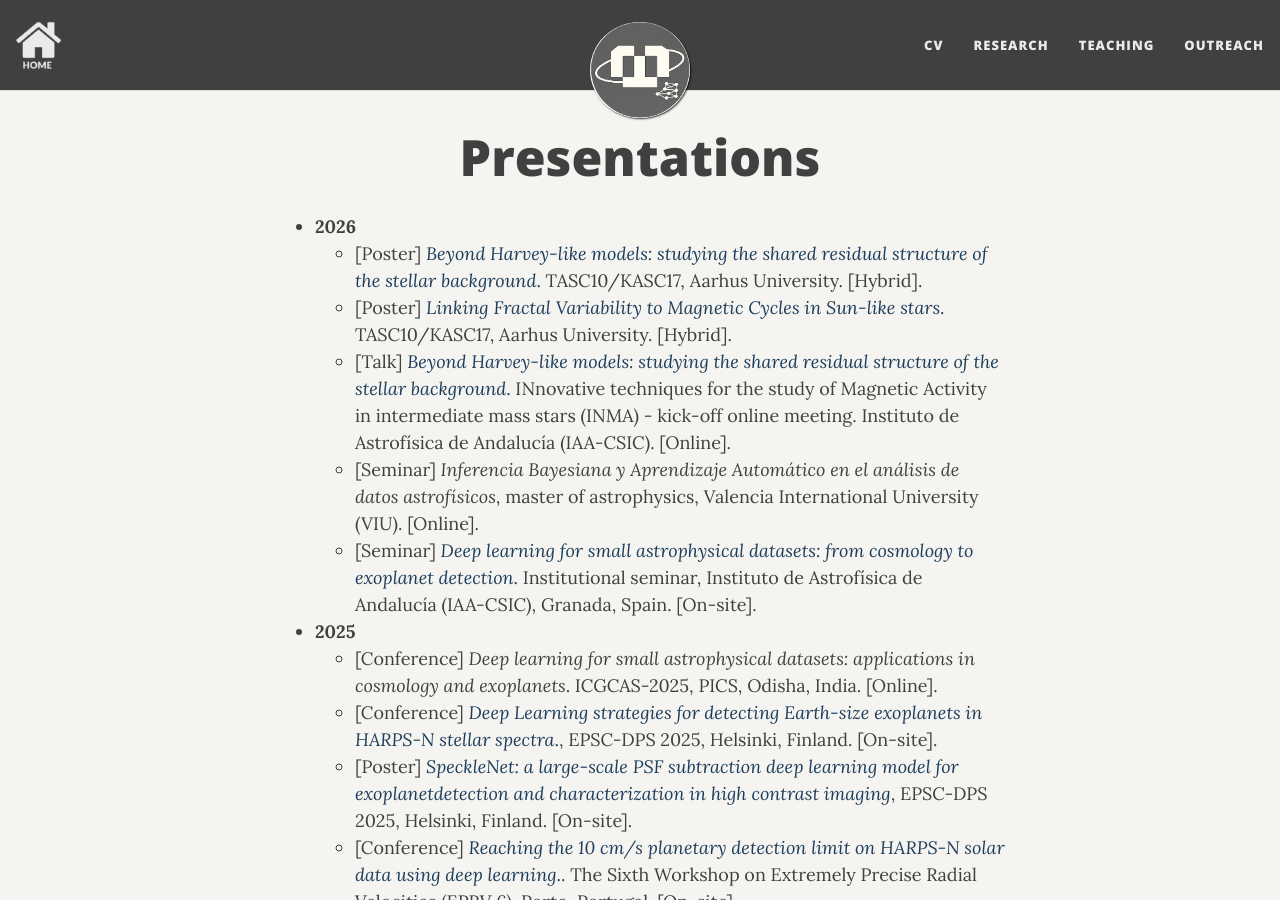
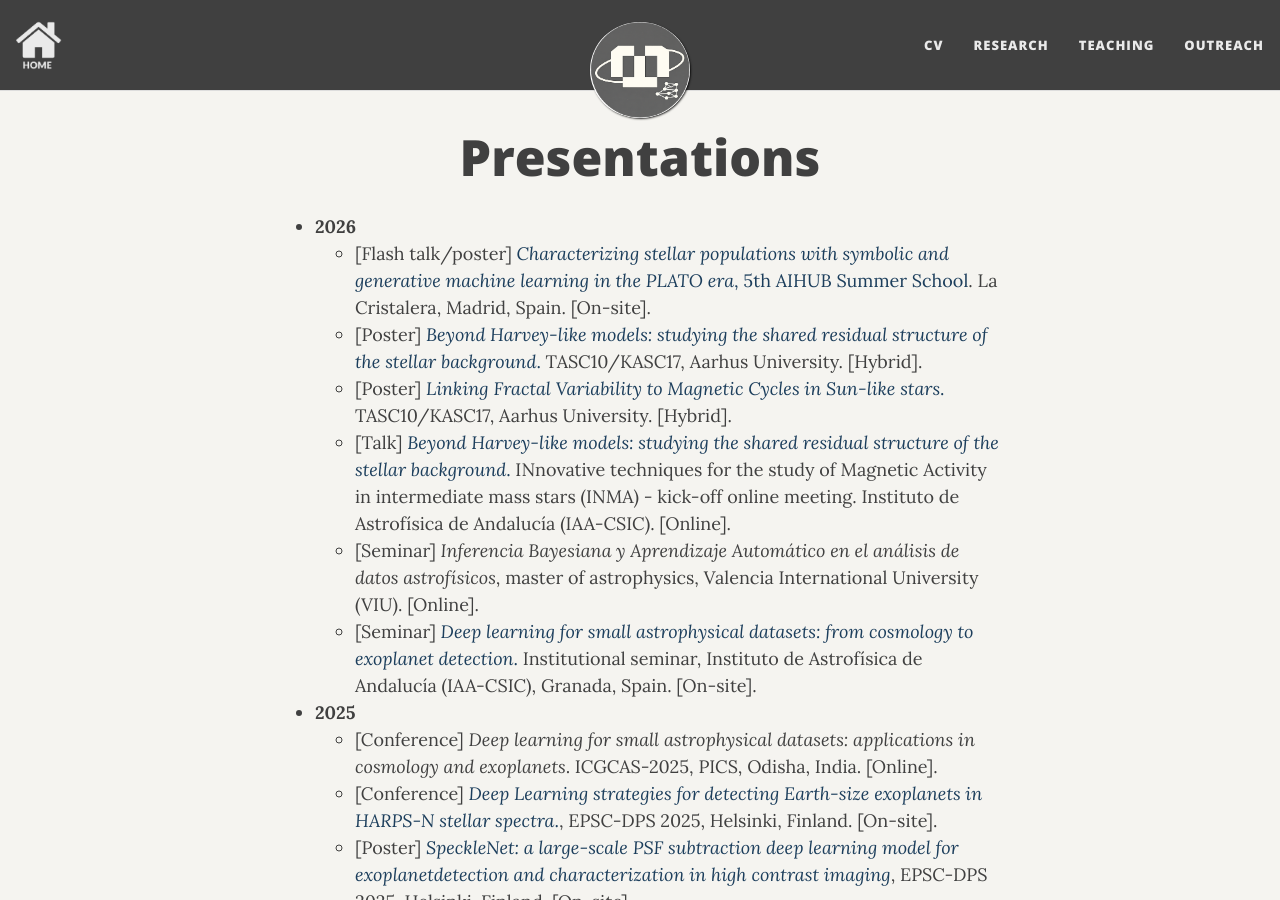
Before and after one commit to igomezv/igomezv.github.io, a Jekyll site: the page built from full_presentations.md, in a window 1280 px wide and 900 px high. Built offline with Jekyll 4.4.1, drawn with Linux system fonts in a browser that asks for light colours; nearby versions of some CDN libraries; comment, search, counter and statistics services are not loaded.

Commit message:
update presentation list

```diff
--- a/full_presentations.md
+++ b/full_presentations.md
@@ -5,6 +5,7 @@ title: Presentations
 ---
 
 - **2026**
+	- [Flash talk/poster] [*Characterizing stellar populations with symbolic and generative machine learning in the PLATO era*, 5th AIHUB Summer School](https://aihub.csic.es/en/summer-school-2026/). La Cristalera, Madrid, Spain. [On-site].
 	- [Poster] [*Beyond Harvey-like models: studying the shared residual structure of the stellar background*.](https://doi.org/10.5281/zenodo.21281645) TASC10/KASC17, Aarhus University. [Hybrid].
 	- [Poster] [*Linking Fractal Variability to Magnetic Cycles in Sun-like stars*.](https://doi.org/10.5281/zenodo.22343414) TASC10/KASC17, Aarhus University. [Hybrid].
 	- [Talk] [*Beyond Harvey-like models: studying the shared residual structure of the stellar background*.](https://asteroseismology.iaa.es/inma-meeting) INnovative techniques for the study of Magnetic Activity in intermediate mass stars (INMA) - kick-off online meeting. Instituto de Astrofísica de Andalucía (IAA-CSIC). [Online].
```
